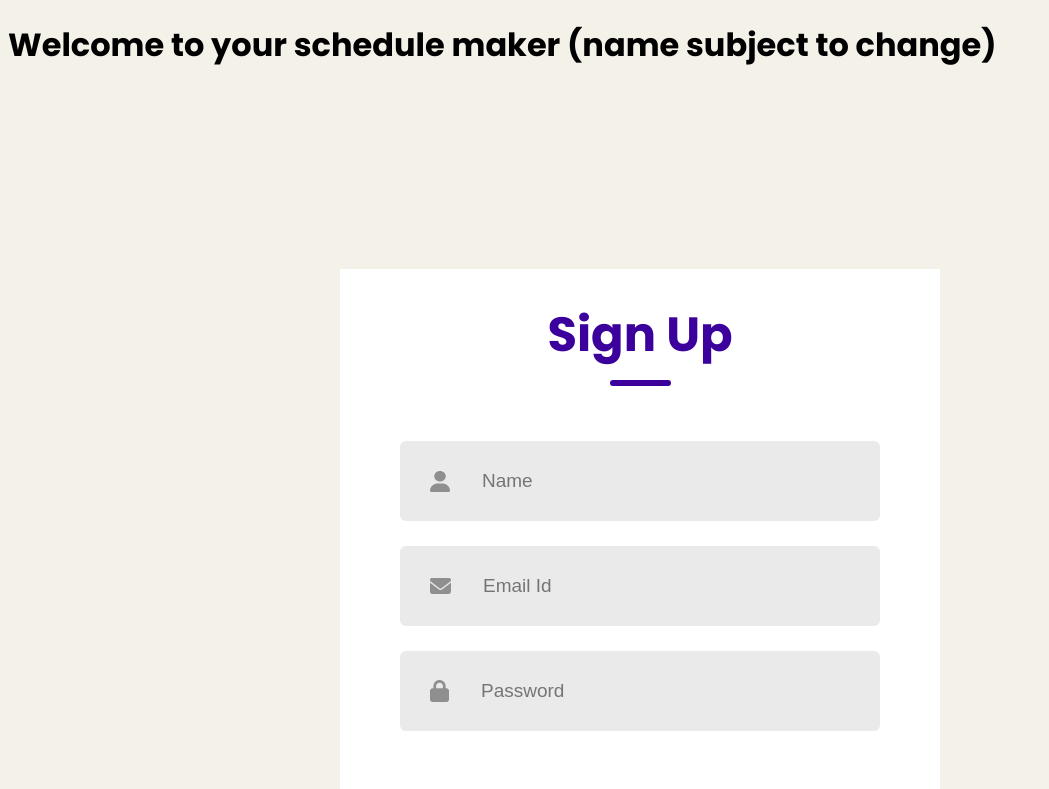
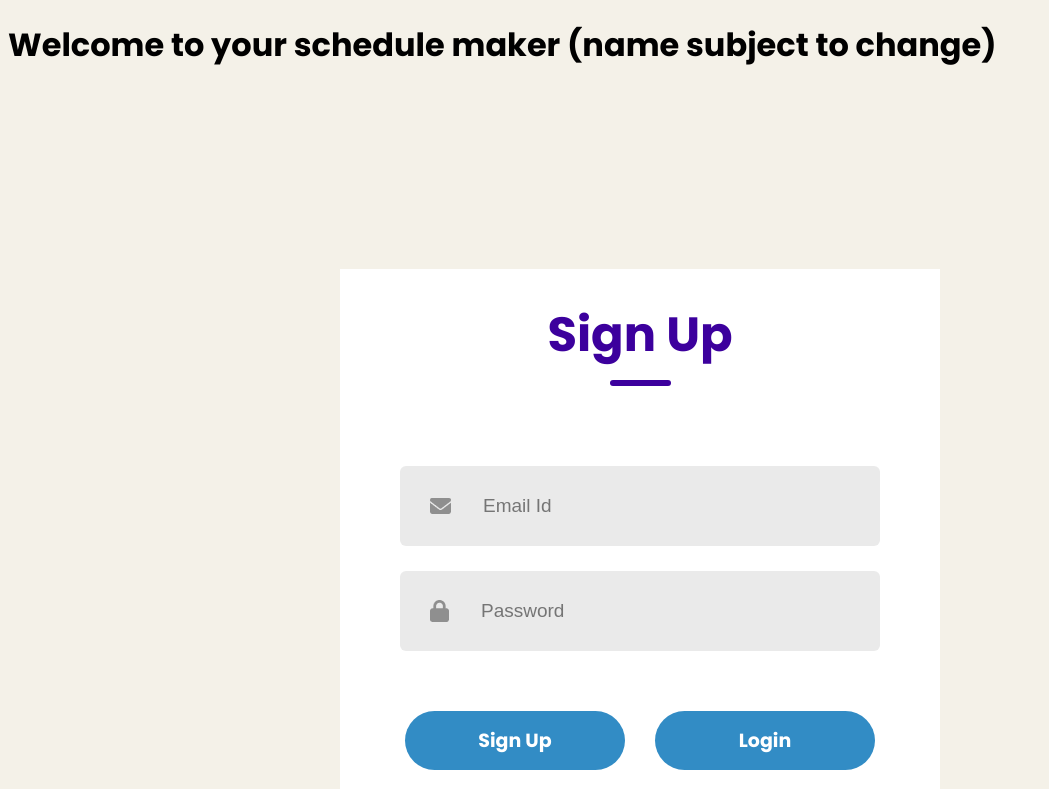
Before and after one commit to Spicfy/scheduleMaker, a React (Vite) app: page /login in a window 1280 px wide. Shown: the top 789 px of the page, without its empty margins (0-1049 px from the left). Built offline with nearby package versions, Linux system fonts and the light colour scheme.

Commit message:
log-in and sign-up basic features

```diff
--- a/src/components/LoginSignUp/LoginSignUp.css
+++ b/src/components/LoginSignUp/LoginSignUp.css
@@ -79,9 +79,14 @@
     width: 220px;
     height: 59px;
     color: #fff;
-    background: #4c00b4;
+    background: #328cc5;
     border-radius: 50px;
     font-size: 19px;
     font-weight: 700;
     cursor: pointer;
 }
+.submit:hover
+{
+    background: #9dc5de;
+
+}
--- a/src/components/LoginSignUp/LoginSignUp.jsx
+++ b/src/components/LoginSignUp/LoginSignUp.jsx
@@ -7,7 +7,7 @@ import password_icon from '../../assets/password.png'
 
 // Import DB features
 import firebase from '../../firebase';
-import { getAuth, createUserWithEmailAndPassword } from "firebase/auth";
+import { getAuth, createUserWithEmailAndPassword,signInWithEmailAndPassword } from "firebase/auth";
 
 const LoginSignUp = () => {
 
@@ -16,36 +16,45 @@ const LoginSignUp = () => {
     const passwordRef = useRef(null)
     const usernameRef = useRef(null)
 
-    /* Test: has focus
+    /* DEBUG: has focus
     const handleFocus = () => {
         console.log(emailRef.current.value);
         console.log(passwordRef.current.value);
         console.log(usernameRef.current.value);
     };*/
 
-    const handleSubmit = () => {
+    const handleActionChange = (newAction) => {
+        setAction(newAction);
+    };
+
+    const handleSubmit = async (e) => {
         const userEmail = emailRef.current.value;
-        const userPasswordValue = passwordRef.current.value;
-        const userName = usernameRef.current.value;
+        const userPassword = passwordRef.current.value;
 
         // test inputs
-        console.log('Email:', emailValue);
-        console.log('Password:', passwordValue);
+        console.log('Email:', userEmail);
+        console.log('Password:', userPassword);
+
+
+
+        // call signUp + pass references
+            if (action === 'Sign Up') {
+                    await signUp(userEmail, userPassword);
+             } else {
+                    await logIn(userEmail, userPassword);
+                }
     };
 
   return (
     <div className="container">
+
         <div className="header">
             <div className="text">{action}</div>
             <div className="underline"></div>
         </div>
+
         <div className="inputs">
-                {action==="Login"?<div></div>:<div className="input">
-                    <img src={user_icon} alt="" />
-                    <input type="userName" placeholder="Name" ref={usernameRef}/>
-                </div>}
-
-
+                {action == "Login"?<div></div>:<div></div>}
                 <div className="input">
                     <img src={email_icon} alt="" />
                     <input type="email" placeholder="Email Id" ref={emailRef}/>
@@ -54,11 +63,12 @@ const LoginSignUp = () => {
                     <img src={password_icon} alt="" />
                     <input type="password" placeholder="Password" ref={passwordRef}/>
                 </div>
+
         </div>
-        {action==="Sign Up"?<div></div>:<div className="forgot-password">Forgot Password? <span>Click Here!</span></div>}
+        {action == "Sign Up"?<div></div>:<div className="forgot-password">Forgot Password? <span>Click Here!</span></div>}
         <div className="submit-container">
-            <div className={action==="Login"?"submit gray":"submit"} onClick={signUp}>Sign up</div>
-            <div className={action==="Sign Up"?"submit gray":"submit"} onClick={logIn}>Login</div>
+            <div className={action==="Sign Up"?"submit gray":"submit"} onClick={() => { handleActionChange('Sign Up'); handleSubmit(); }}>Sign Up</div>
+            <div className={action==="Login" ? "submit gray":"submit"} onClick={() => { handleActionChange('Login'); handleSubmit(); }}>Login</div>
         </div>
 
     </div>
@@ -67,34 +77,71 @@ const LoginSignUp = () => {
 
 /*
     Log - in
-     1. Exist? No--> Return
-     2. Fetch from Firebase
-     3. Store,change to schedule page
+     1. Fetch from Firebase
+        1.1 Wrong Password
+        1.2 Nonexisent email => ask if want to sign up?
+     2. Greetings, change to Schedule page
  */
- const logIn = () => {
+    const logIn = async (userEmail, userPassword) => {
+        console.log('Log In Clicked');
+        console.log('Logging in with:', userEmail, userPassword);
 
+        try {
+            await signInWithEmailAndPassword(firebase.databaseAuth, userEmail, userPassword);
+            console.log("User Logged in Successfully");
+            // Jump to Greeting and load Schedule
+        } catch (error) {
+            const errorCode = error.code;
+            const errorMessage = error.message;
+            console.error("Logging error:",errorCode, errorMessage);
+        }
     };
 
 /*
-    Sign - up
+    Sign Up
+    @param userEmail
+    @param userPassword
     1. Exist? Yes-> please log in
-    2. Constraints
-    3. Store info to DB
-    4. Log in*/
-    const signUp = async (e) => {
-        console.log('signUp clicked');
-        e.preventDefault();
-        //Set state: signed_up
+    2. Check for constraints -> if pass, create acount
+    3. Store email + password info to DB
+    *4. Log in, jump to ask more info
+*/
+    const signUp = async (userEmail, userPassword) => {
+
+        //1. Check if user already exist. If so, refuse submission
         try {
-        await createUserWithEmailAndPassword(firebase.databaseAuth, userEmail, userPasswordValue);
+            const signInMethods = await fetchSignInMethodsForEmail(firebase.databaseAuth, userEmail);
+            if (signInMethods.length > 0) {
+                console.log("This email address has already been used for registration.");
+                return; // if user already exists, dont proceed
+            }
+        }catch(error)
+        {}
+
+        // 2. Creating New User
+            console.log('Sign_Up Clicked');
+            console.log('Email:', userEmail);
+            console.log('Password:',userPassword);
+        try {
+            await createUserWithEmailAndPassword(firebase.databaseAuth, userEmail, userPassword);
                 console.log('User signed up successfully!');
+                // Jump to UserInfoCollect Page
             } catch(error){
                 const errorCode = error.code;
                 const errorMessage = error.message;
+                console.log('Error signing up',errorCode, errorMessage);
                 // ..
             };
+        }
+        //const user = userCredential.user;
     // ...
+
+
+    // Display Greeting MSG/Interface, jump to ScheduleGrid
+    const Greetings = () => {
+
     }
+
 import './LoginSignUp.css'
 
 export default LoginSignUp
```
Lines whose indentation alone changed are shown as unchanged.
